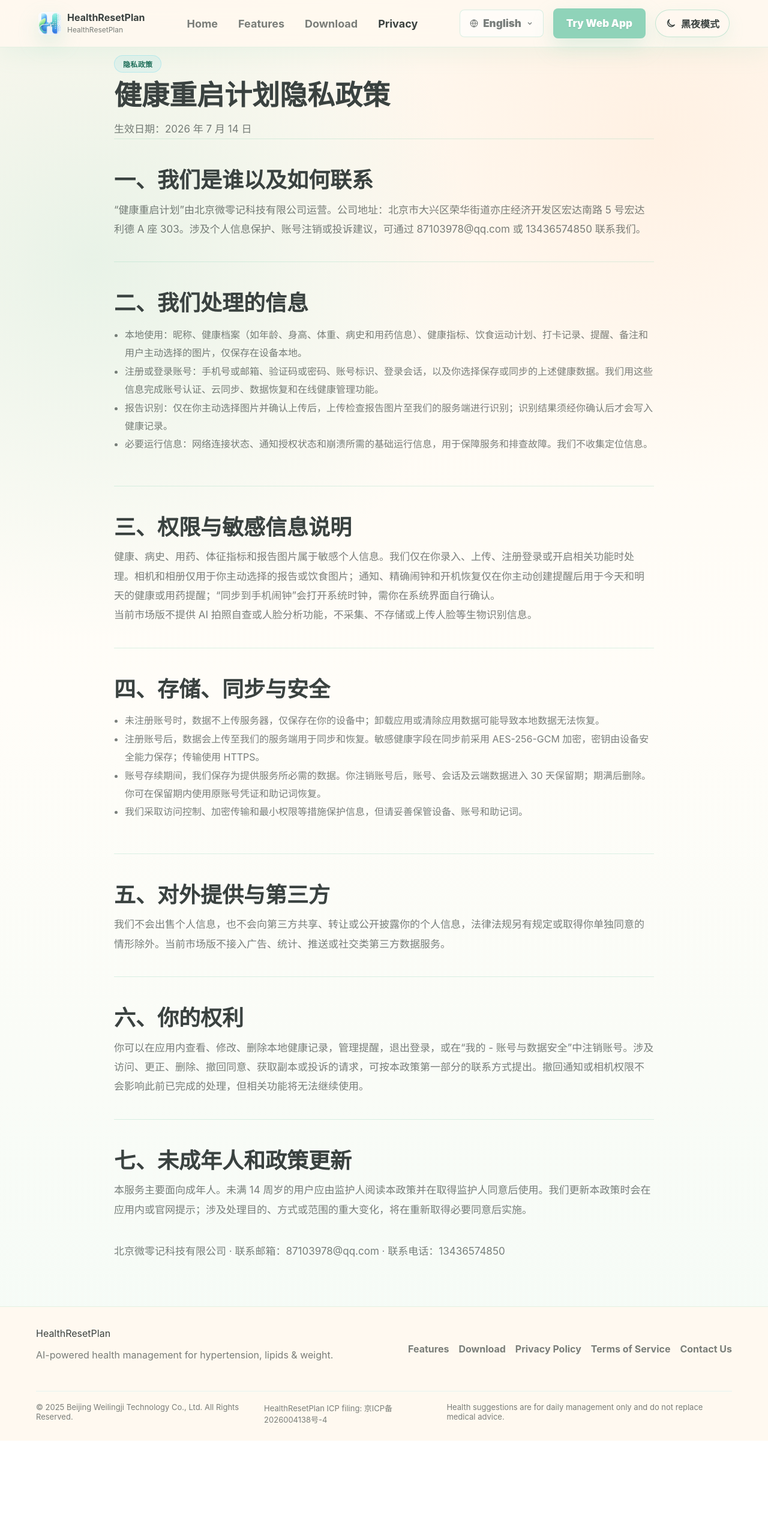
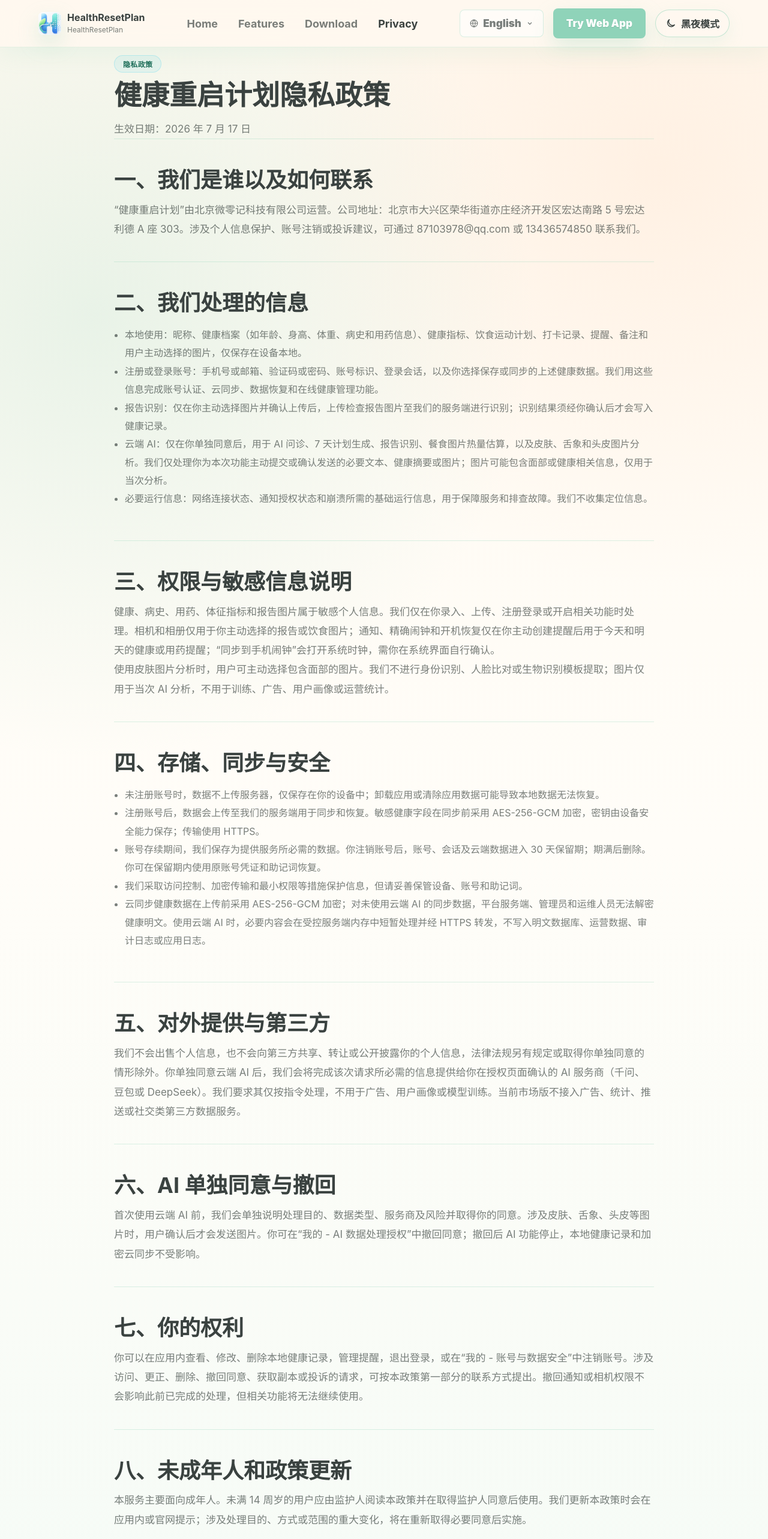
Before and after one commit to HealthAi-IO/HealthResetPlan-Website, a Vue app: page /privacy in a window 1280 px wide. Shown: the top 2566 px of the page at 60% size. Before the commit the page ends 2402 px from the top, so only its background shows below. Built offline with nearby package versions, Linux system fonts and the light colour scheme.

Commit message:
feat: 更新隐私政策和用户协议生效日期，添加云端 AI 功能同意说明

```diff
--- a/src/views/Privacy.vue
+++ b/src/views/Privacy.vue
@@ -2,7 +2,7 @@
   <article class="legal-page">
     <span class="eyebrow">隐私政策</span>
     <h1>健康重启计划隐私政策</h1>
-    <p class="legal-lead">生效日期：2026 年 7 月 14 日</p>
+    <p class="legal-lead">生效日期：2026 年 7 月 17 日</p>
 
     <section>
       <h2>一、我们是谁以及如何联系</h2>
@@ -15,6 +15,7 @@
         <li>本地使用：昵称、健康档案（如年龄、身高、体重、病史和用药信息）、健康指标、饮食运动计划、打卡记录、提醒、备注和用户主动选择的图片，仅保存在设备本地。</li>
         <li>注册或登录账号：手机号或邮箱、验证码或密码、账号标识、登录会话，以及你选择保存或同步的上述健康数据。我们用这些信息完成账号认证、云同步、数据恢复和在线健康管理功能。</li>
         <li>报告识别：仅在你主动选择图片并确认上传后，上传检查报告图片至我们的服务端进行识别；识别结果须经你确认后才会写入健康记录。</li>
+        <li>云端 AI：仅在你单独同意后，用于 AI 问诊、7 天计划生成、报告识别、餐食图片热量估算，以及皮肤、舌象和头皮图片分析。我们仅处理你为本次功能主动提交或确认发送的必要文本、健康摘要或图片；图片可能包含面部或健康相关信息，仅用于当次分析。</li>
         <li>必要运行信息：网络连接状态、通知授权状态和崩溃所需的基础运行信息，用于保障服务和排查故障。我们不收集定位信息。</li>
       </ul>
     </section>
@@ -22,7 +23,7 @@
     <section>
       <h2>三、权限与敏感信息说明</h2>
       <p>健康、病史、用药、体征指标和报告图片属于敏感个人信息。我们仅在你录入、上传、注册登录或开启相关功能时处理。相机和相册仅用于你主动选择的报告或饮食图片；通知、精确闹钟和开机恢复仅在你主动创建提醒后用于今天和明天的健康或用药提醒；“同步到手机闹钟”会打开系统时钟，需你在系统界面自行确认。</p>
-      <p>当前市场版不提供 AI 拍照自查或人脸分析功能，不采集、不存储或上传人脸等生物识别信息。</p>
+      <p>使用皮肤图片分析时，用户可主动选择包含面部的图片。我们不进行身份识别、人脸比对或生物识别模板提取；图片仅用于当次 AI 分析，不用于训练、广告、用户画像或运营统计。</p>
     </section>
 
     <section>
@@ -32,21 +33,27 @@
         <li>注册账号后，数据会上传至我们的服务端用于同步和恢复。敏感健康字段在同步前采用 AES-256-GCM 加密，密钥由设备安全能力保存；传输使用 HTTPS。</li>
         <li>账号存续期间，我们保存为提供服务所必需的数据。你注销账号后，账号、会话及云端数据进入 30 天保留期；期满后删除。你可在保留期内使用原账号凭证和助记词恢复。</li>
         <li>我们采取访问控制、加密传输和最小权限等措施保护信息，但请妥善保管设备、账号和助记词。</li>
+        <li>云同步健康数据在上传前采用 AES-256-GCM 加密；对未使用云端 AI 的同步数据，平台服务端、管理员和运维人员无法解密健康明文。使用云端 AI 时，必要内容会在受控服务端内存中短暂处理并经 HTTPS 转发，不写入明文数据库、运营数据、审计日志或应用日志。</li>
       </ul>
     </section>
 
     <section>
       <h2>五、对外提供与第三方</h2>
-      <p>我们不会出售个人信息，也不会向第三方共享、转让或公开披露你的个人信息，法律法规另有规定或取得你单独同意的情形除外。当前市场版不接入广告、统计、推送或社交类第三方数据服务。</p>
+      <p>我们不会出售个人信息，也不会向第三方共享、转让或公开披露你的个人信息，法律法规另有规定或取得你单独同意的情形除外。你单独同意云端 AI 后，我们会将完成该次请求所必需的信息提供给你在授权页面确认的 AI 服务商（千问、豆包或 DeepSeek）。我们要求其仅按指令处理，不用于广告、用户画像或模型训练。当前市场版不接入广告、统计、推送或社交类第三方数据服务。</p>
     </section>
 
     <section>
-      <h2>六、你的权利</h2>
+      <h2>六、AI 单独同意与撤回</h2>
+      <p>首次使用云端 AI 前，我们会单独说明处理目的、数据类型、服务商及风险并取得你的同意。涉及皮肤、舌象、头皮等图片时，用户确认后才会发送图片。你可在“我的 - AI 数据处理授权”中撤回同意；撤回后 AI 功能停止，本地健康记录和加密云同步不受影响。</p>
+    </section>
+
+    <section>
+      <h2>七、你的权利</h2>
       <p>你可以在应用内查看、修改、删除本地健康记录，管理提醒，退出登录，或在“我的 - 账号与数据安全”中注销账号。涉及访问、更正、删除、撤回同意、获取副本或投诉的请求，可按本政策第一部分的联系方式提出。撤回通知或相机权限不会影响此前已完成的处理，但相关功能将无法继续使用。</p>
     </section>
 
     <section>
-      <h2>七、未成年人和政策更新</h2>
+      <h2>八、未成年人和政策更新</h2>
       <p>本服务主要面向成年人。未满 14 周岁的用户应由监护人阅读本政策并在取得监护人同意后使用。我们更新本政策时会在应用内或官网提示；涉及处理目的、方式或范围的重大变化，将在重新取得必要同意后实施。</p>
     </section>
 
--- a/src/views/Terms.vue
+++ b/src/views/Terms.vue
@@ -2,7 +2,7 @@
   <article class="legal-page">
     <span class="eyebrow">用户协议</span>
     <h1>健康重启计划用户协议</h1>
-    <p class="legal-lead">生效日期：2026 年 7 月 14 日</p>
+    <p class="legal-lead">生效日期：2026 年 7 月 17 日</p>
 
     <section>
       <h2>一、协议主体与服务</h2>
@@ -21,6 +21,7 @@
     <section>
       <h2>三、健康提示与使用限制</h2>
       <p>本服务是日常健康管理辅助工具，不提供医疗诊断、处方、急救或治疗服务，也不替代医生、药师或其他专业医疗人员的建议。AI 生成内容和报告识别结果仅供参考。出现不适、异常指标、疾病诊断、特殊用药或运动禁忌时，请及时咨询专业医疗人员。</p>
+      <p>云端 AI 功能须经用户单独同意后使用。用户可随时撤回授权；撤回后 AI 功能将停止，不影响本地记录与加密云同步。</p>
       <p>你不得利用本服务发布违法信息、侵犯他人权益、攻击系统、绕过安全措施，或将服务用于任何违反法律法规的用途。</p>
     </section>
 
```
